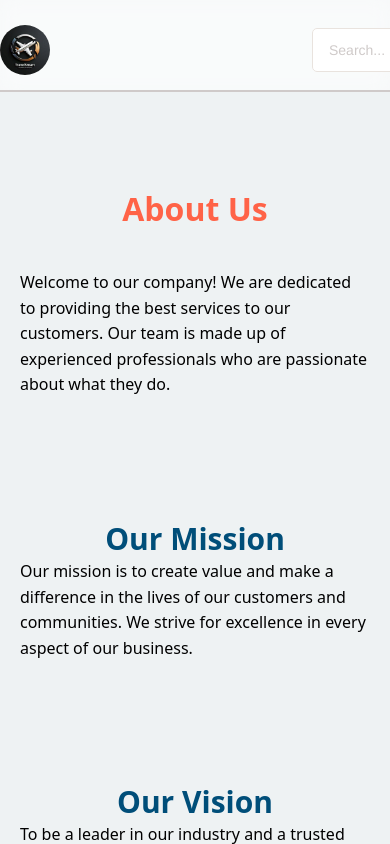
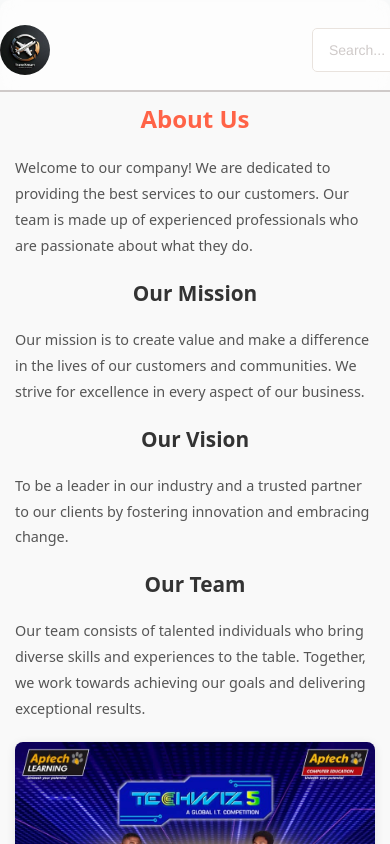
Before and after one commit to Quaintbrake5/Tech, a React (Vite) app: page /about in a window 390 px wide. Shown: the top 844 px of the page. Built offline with nearby package versions, Linux system fonts and the light colour scheme.

Commit message:
Added my project

```diff
--- a/src/Components/sections/about/About.css
+++ b/src/Components/sections/about/About.css
@@ -2,28 +2,41 @@
     padding: 20px;
     max-width: 800px;
     margin: auto;
-    font-family: Arial, sans-serif;
-    padding-top: 100px;
+    font-family: 'Arial', sans-serif;
+    background-color: #f9f9f9;
+    border-radius: 10px;
+    box-shadow: 0 4px 20px rgba(0, 0, 0, 0.1);
 }
 
 .about-us h1 {
-    color: #ff6347; /* Tomato color */
+    color: #ff6347;
     text-align: center;
+    font-size: 3rem;
+    margin-bottom: 20px;
 }
 
-.about-us h1:hover{
-    font-size: 60px;
-    transition: all ease-in-out 850ms;
+.about-us h1:hover {
+    font-size: 3.5em;
+    transition: all ease-in-out 0.5s;
 }
 
-.about-us h2:hover{
-    font-size: 50px;
-    transition: all ease-in-out 850ms;
+.about-us h2 {
+    color: #333;
+    font-size: 2rem;
+    text-align: center;
+    margin: 20px 0;
+}
+
+.about-us h2:hover {
+    font-size: 2.5rem;
+    transition: all ease-in-out 0.5s;
 }
 
 .about-us p {
-    line-height: 1.6;
+    line-height: 1.8;
     margin-bottom: 15px;
+    font-size: 1.1rem;
+    color: #555;
 }
 
 .about-us-image {
@@ -31,5 +44,39 @@
     margin: 20px auto;
     max-width: 100%;
     height: auto;
-    border-radius: 8px; /* Optional: for rounded corners */
+    border-radius: 8px;
+    box-shadow: 0 2px 10px rgba(0, 0, 0, 0.1);
 }
+
+/* Responsive Styles */
+@media (max-width: 768px) {
+    .about-us {
+        padding: 15px;
+    }
+
+    .about-us h1 {
+        font-size: 2rem;
+    }
+
+    .about-us h2 {
+        font-size: 1.5rem;
+    }
+
+    .about-us p {
+        font-size: 1rem;
+    }
+}
+
+@media (max-width: 480px) {
+    .about-us h1 {
+        font-size: 1.5rem;
+    }
+
+    .about-us h2 {
+        font-size: 1.3rem;
+    }
+
+    .about-us p {
+        font-size: 0.9rem;
+    }
+}
```
